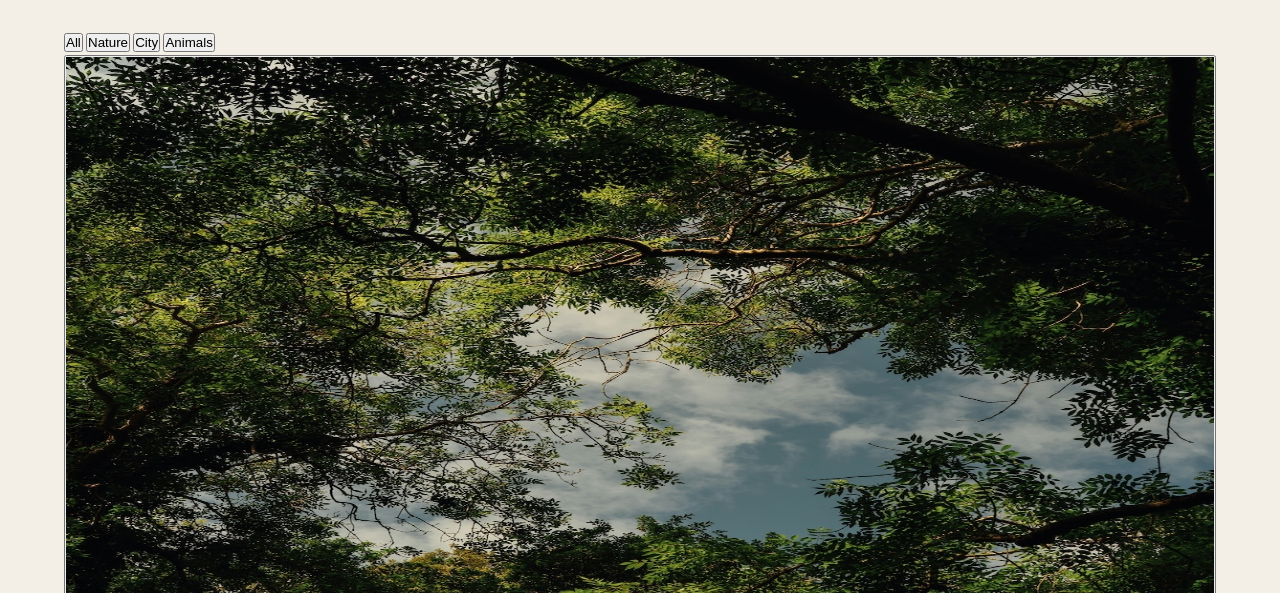
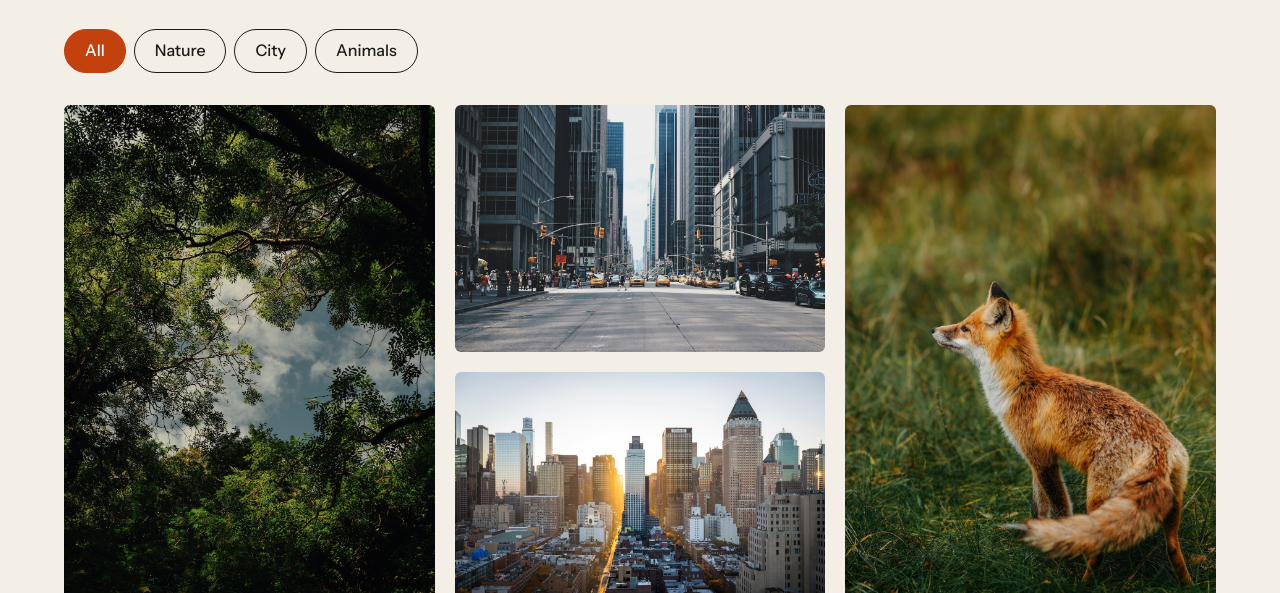
Before and after one commit to muby65/CodeAlpha_ImageGallery, a plain HTML site: page index.html in a window 1280 px wide. Shown: the part 207-800 px from the top of the page. Drawn offline with nearby package versions, Linux system fonts and the light colour scheme.

Commit message:
Add filter styles and masonry gallery with hover effects

```diff
--- a/css/style.css
+++ b/css/style.css
@@ -74,6 +74,76 @@ main {
   padding-bottom: 4rem;
 }
 
+/* ---------- Filters ---------- */
+.filters {
+  display: flex;
+  flex-wrap: wrap;
+  gap: 0.5rem;
+  margin-bottom: 2rem;
+}
+
+.filter-btn {
+  font: inherit;
+  font-weight: 500;
+  padding: 0.5rem 1.25rem;
+  border: 1.5px solid var(--ink);
+  border-radius: 999px;
+  background: transparent;
+  color: var(--ink);
+  cursor: pointer;
+  transition: background var(--transition), color var(--transition),
+    border-color var(--transition);
+}
+
+.filter-btn:hover {
+  background: var(--ink);
+  color: var(--paper);
+}
+
+/* Must come after :hover so the active filter keeps its colour */
+.filter-btn.active {
+  background: var(--accent);
+  border-color: var(--accent);
+  color: #fff;
+}
+
+/* ---------- Gallery (masonry) ---------- */
+.gallery {
+  columns: 3;
+  column-gap: var(--gap);
+}
+
+.gallery__item {
+  display: block;
+  width: 100%;
+  margin-bottom: var(--gap);
+  padding: 0;
+  border: none;
+  border-radius: var(--radius);
+  background: var(--card);
+  overflow: hidden;
+  cursor: zoom-in;
+  break-inside: avoid;
+  transition: transform var(--transition), box-shadow var(--transition);
+}
+
+.gallery__item img {
+  width: 100%;
+  height: auto;
+  transition: transform 0.6s ease;
+}
+
+.gallery__item:hover,
+.gallery__item:focus-visible {
+  transform: translateY(-4px);
+  box-shadow: 0 14px 32px rgba(28, 27, 25, 0.18);
+}
+
+.gallery__item:hover img,
+.gallery__item:focus-visible img {
+  transform: scale(1.06);
+}
+
 /* ---------- Respect users who prefer less motion ---------- */
 @media (prefers-reduced-motion: reduce) {
   * {
```
